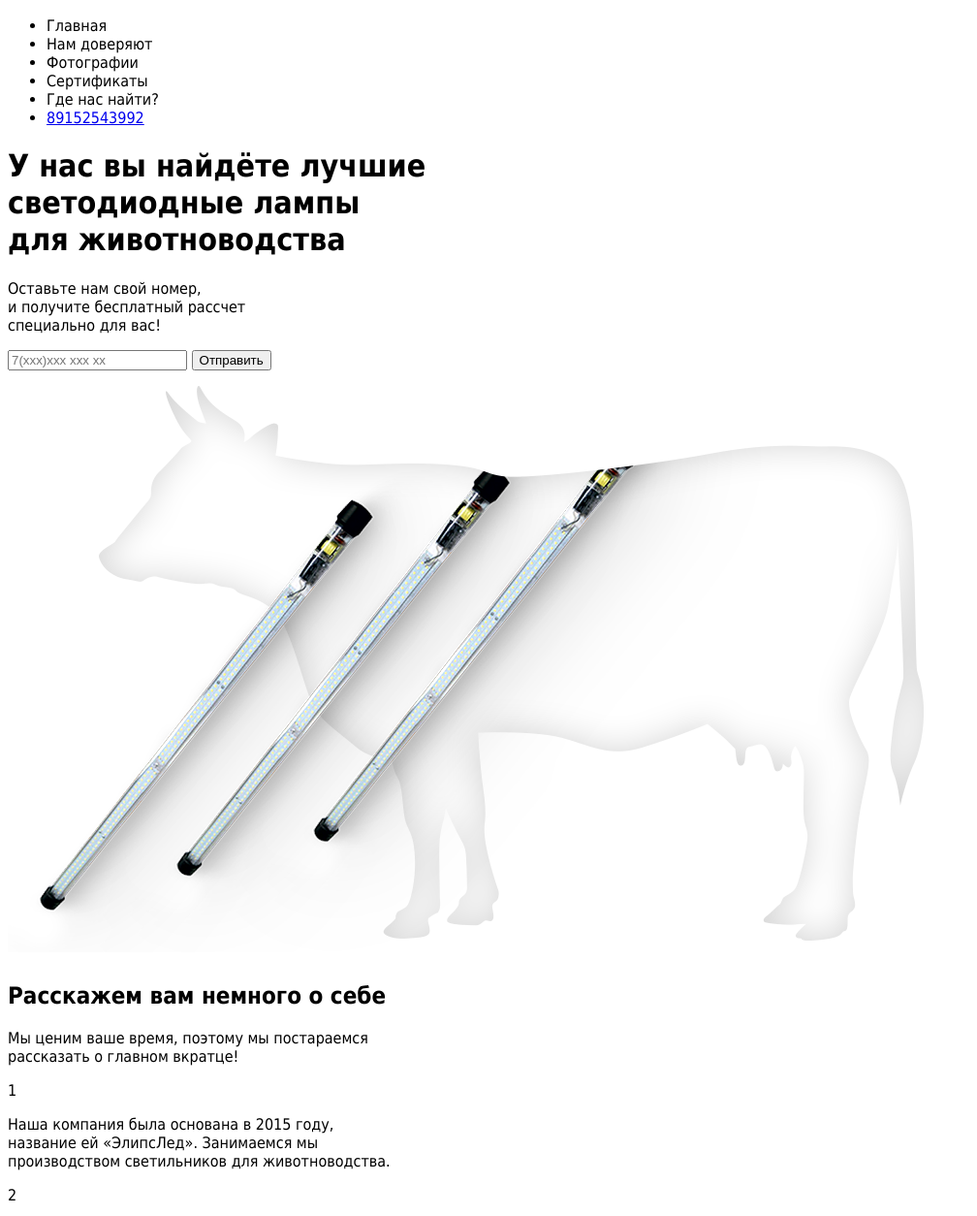
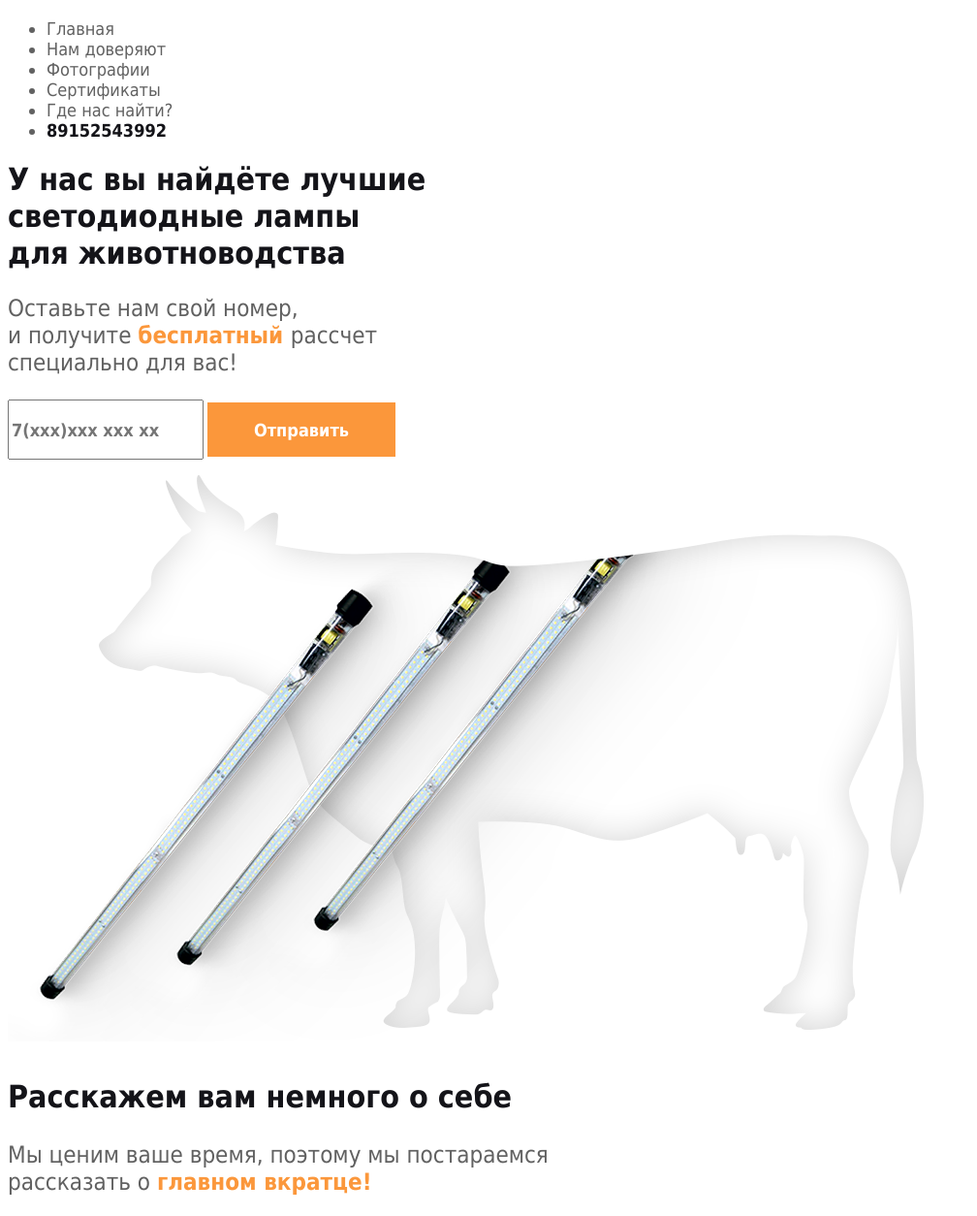
Before and after one commit to GitHub-Andrey/-, a plain HTML site: page index.html in a window 1280 px wide. Shown: the part 74-1328 px from the top of the page at 97% size, without its empty margins (0-1008 px from the left). Drawn offline with Linux system fonts and the light colour scheme.

Commit message:
Add files

```diff
--- a/css/style.css
+++ b/css/style.css
@@ -2,6 +2,64 @@
     font-family: 'Tahoma';
     src: url (../fonts/TahomaRegular.ttf);
 }
-body{
-    font-family: 'Tahoma';
+.CalR{
+    font-family: Tahoma;
+    font-size: 18px;
+    color: #616161;
 }
+.calbol {
+    font-family: Tahoma;
+    font-weight: bold;
+    font-size: 18px;
+    color: #141419;
+    text-decoration: none;
+}
+h1,h2 {
+    font-family: Tahoma;
+    font-weight: bold;
+    color: #141419;
+}
+h2 {
+    font-size: 32px;
+}
+.CalR24 {
+    font-family: Tahoma;
+    font-size: 24px;
+    color: #616161;
+}
+.orange {
+    font-family: Tahoma;
+    font-weight: bold;
+    font-size: 24px;
+    color: #fb973b;
+}
+.font {
+    font-family: Tahoma;
+    font-weight: bold;
+    font-size: 18px;
+    color: #616161;
+    width: 194px;
+    height: 56px;
+}
+button {
+    background: #fb973b;
+    border: none;
+    padding: 1rem 1.5rem;
+    width: 194px;
+    height: 56px;
+}
+
+.fontb {
+    color: #ffffff;
+    font-family: Tahoma;
+    font-weight: bold;
+    font-size: 18px;
+}
+p {
+    font-family: Tahoma;
+    font-size: 18px;
+    color: #141419;
+}
+.number {
+    color: #fcba7c;
+}
--- a/index.html
+++ b/index.html
@@ -7,15 +7,15 @@
     <link rel="stylesheet" href="css/style.css">
 </head>
 <body>
-    <div>
+    <div class="nav">
         <img src="img/logo.png">
-        <ul>
+        <ul class="CalR">
             <li>Главная</li>
             <li>Нам доверяют</li>
             <li>Фотографии</li>
             <li>Сертификаты</li>
             <li>Где нас найти?</li>
-            <li><a href="tel:89152543992">89152543992</a></li>
+            <li><a class="calbol" href="tel:89152543992">89152543992</a></li>
         </ul>
     </div>
     <div>
@@ -25,35 +25,35 @@
             для животноводства
         </h1>
         <div>
-            <p>
+            <p class="CalR24">
                Оставьте нам свой номер,<br>
-               и получите <span>бесплатный </span>рассчет<br>
+               и получите <span class="orange">бесплатный </span>рассчет<br>
                специально для вас!
             </p>
         </div>
         <form action="#">
-            <input type="tel" placeholder="7(xxx)xxx xxx xx">
-            <button>Отправить</button>
+            <input class="font" type="tel" placeholder="7(xxx)xxx xxx xx">
+            <button class="fontb">Отправить</button>
         </form>
         <img src="img/korlamp.png" alt="korovaLamp">
     </div>
     <h2>Расскажем вам немного о себе</h2>
-    <p>
+    <p class="CalR24">
         Мы ценим ваше время, поэтому мы постараемся<br>
-        рассказать о <span>главном вкратце!</span>
+        рассказать о <span class="orange">главном вкратце!</span>
     </p>
     <div>
-        <p>1</p>
+        <p class="number">1</p>
         <p>Наша компания была основана в 2015 году,<br>
            название ей <q>ЭлипсЛед</q>. Занимаемся мы<br>
            производством светильников для животноводства.
         </p>
-        <p>2</p>
+        <p class="number">2</p>
         <p>
             Работаем мы исключительно на собственном<br>
             оборудовании и только с качественным сырьем.
         </p>
-        <p>3</p>
+        <p class="number">3</p>
         <p>
             С помощью команды наших специалистов<br>
             мы смогли добиться одного из самых высоких<br>
@@ -64,10 +64,10 @@
     </div>
     <div>
         <h2>Наши партнеры по бизнесу</h2>
-        <p>
+        <p class="CalR24">
             Хотим рассказать вам<br>
             с кем мы сотрудничаем<br>
-            и кто нам <span>доверяет</span>
+            и кто нам <span class="orange">доверяет</span>
         </p>
         <a href="#"><img src="img/ostankino.png" alt=""></a>
         <a href="#"><img src="img/agro-belogorje.png" alt=""></a>
```
